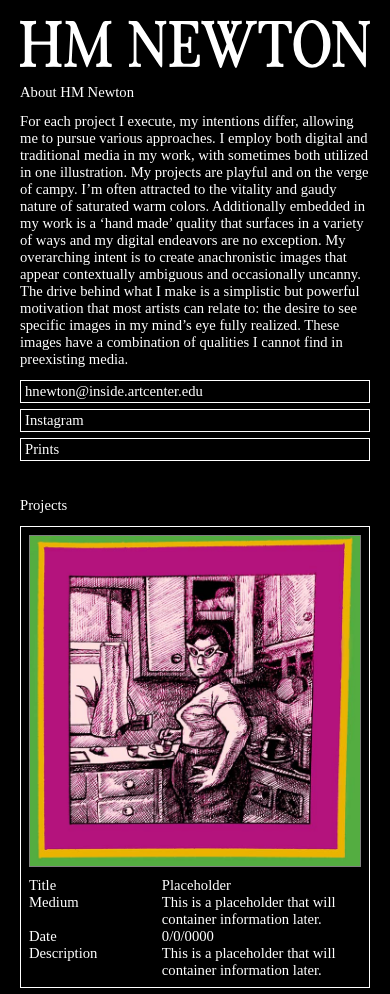
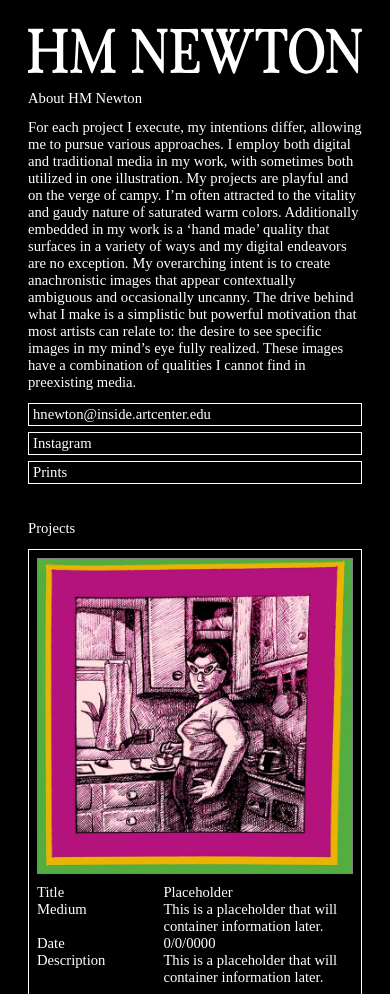
Before and after one commit to achen05/hm-newton, a plain HTML site: page index.html in a window 390 px wide. Shown: the top 994 px of the page. Drawn offline with Linux system fonts and the light colour scheme.

Commit message:
Add files via upload

```diff
--- a/style.css
+++ b/style.css
@@ -33,7 +33,7 @@ h1 {
 }
 
 .global-container {
-  margin: 20px;
+  margin: 36px;
 }
 
 .display-title {
@@ -123,6 +123,10 @@ h1 {
 }
 
 @media screen and (max-width: 800px) {
+  .global-container {
+    margin: 28px;
+  }
+
   .column-container {
     display: block;
   }
```
